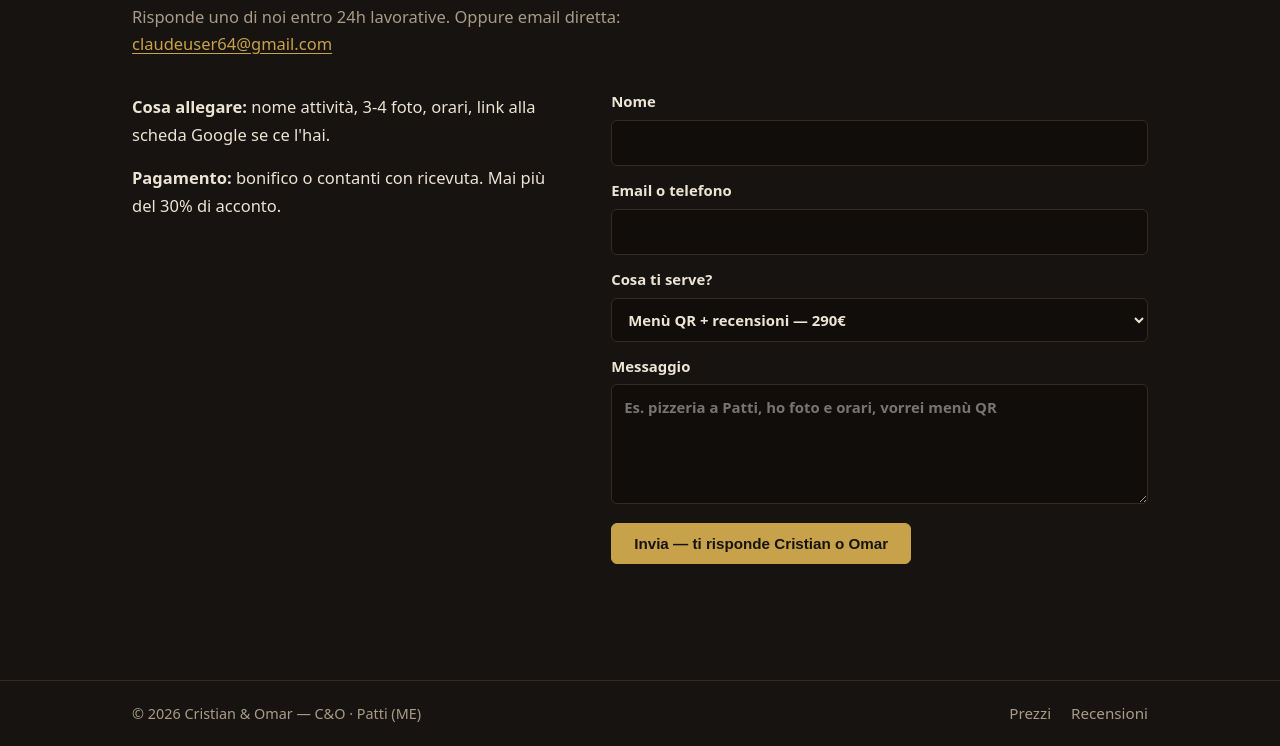
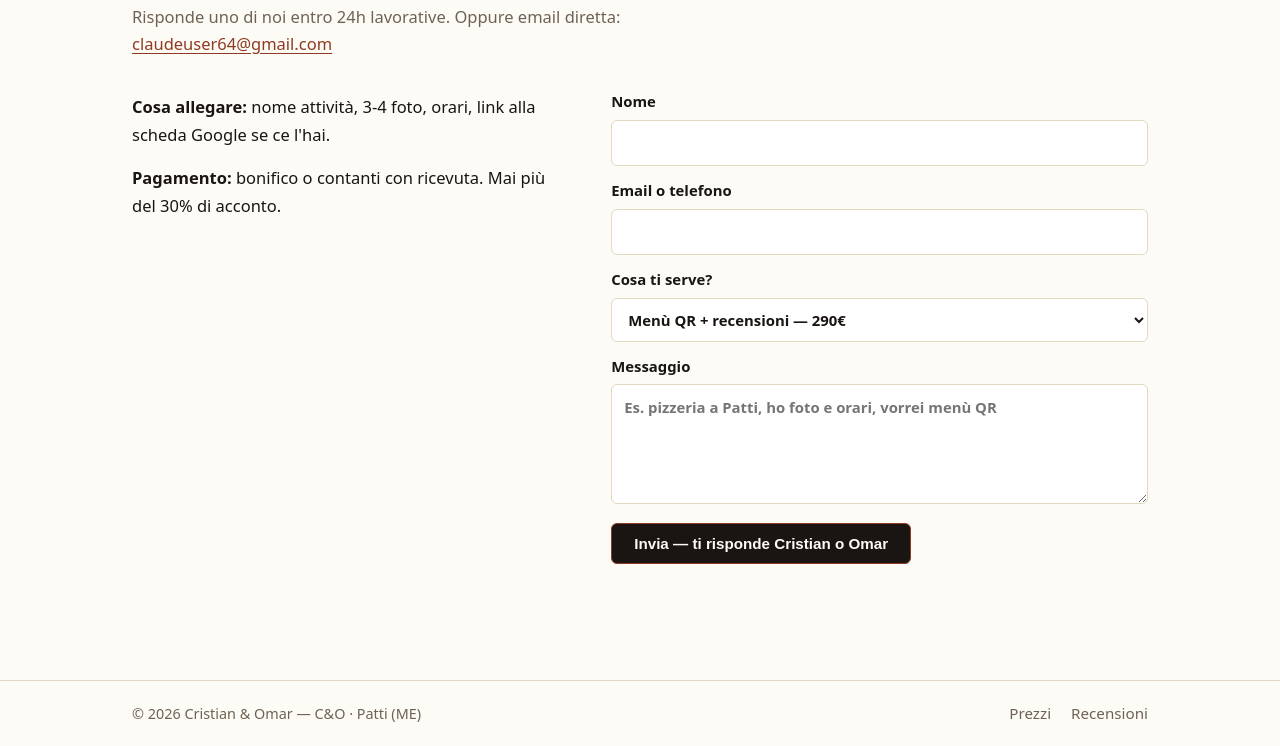
Before and after one commit to cristianbrigandi3-lgtm/c-and-o-digital, a plain HTML site: page index.html in a window 1280 px wide. Shown: the part 1952-2698 px from the top of the page. Drawn offline with Linux system fonts and the light colour scheme.

Commit message:
Palette carta+mattone da DESIGN-PRINCIPLES, via scuro/neon

```diff
--- a/css/styles.css
+++ b/css/styles.css
@@ -1,11 +1,11 @@
 :root {
-  --carta: #161310;
-  --carta-2: #201b15;
-  --inchiostro: #ece4d4;
-  --muted: #a89c88;
-  --linea: #332b20;
-  --verde: #c8a24b;
-  --verde-hover: #dbb65e;
+  --carta: #fdfbf6;
+  --carta-2: #f4eee1;
+  --inchiostro: #1a1512;
+  --muted: #6f6255;
+  --linea: #e3d8c2;
+  --mattone: #8f3a22;
+  --mattone-hover: #75301c;
   --radius: 6px;
   --max: 1060px;
 }
@@ -21,7 +21,7 @@ h1, h2, h3, .serif {
   font-weight: 600; line-height: 1.22; letter-spacing: -0.01em;
   color: var(--inchiostro);
 }
-a { color: var(--verde); }
+a { color: var(--mattone); }
 .topbar {
   border-bottom: 1px solid var(--linea);
   background: var(--carta);
@@ -35,11 +35,11 @@ a { color: var(--verde); }
 nav { margin-left: auto; display: flex; gap: 20px; font-size: 0.95rem; }
 nav a { color: var(--muted); text-decoration: none; }
 nav a:hover, nav a.active { color: var(--inchiostro); text-decoration: underline; text-underline-offset: 4px; }
-nav a.cta { color: var(--verde); font-weight: 600; }
+nav a.cta { color: var(--mattone); font-weight: 600; }
 .burger { display: none; margin-left: auto; background: none; border: 1px solid var(--linea); border-radius: var(--radius); padding: 6px 12px; font-size: 1rem; color: var(--inchiostro); }
 .skip { position: absolute; left: -9999px; top: 0; background: var(--inchiostro); color: #fff; padding: 10px 18px; z-index: 50; border-radius: 0 0 var(--radius) 0; }
 .skip:focus { left: 0; }
-a:focus-visible, button:focus-visible, input:focus-visible, select:focus-visible, textarea:focus-visible { outline: 2px solid var(--verde); outline-offset: 2px; }
+a:focus-visible, button:focus-visible, input:focus-visible, select:focus-visible, textarea:focus-visible { outline: 2px solid var(--mattone); outline-offset: 2px; }
 main { max-width: var(--max); margin: 0 auto; padding: 0 22px 80px; }
 .hero { display: grid; grid-template-columns: 1.25fr 0.75fr; gap: 48px; padding: 56px 0 40px; align-items: start; }
 .kicker { font-size: 0.8rem; letter-spacing: 0.12em; text-transform: uppercase; color: var(--muted); margin: 0 0 12px; }
@@ -49,10 +49,10 @@ main { max-width: var(--max); margin: 0 auto; padding: 0 22px 80px; }
 .nota { font-size: 0.88rem; color: var(--muted); margin-top: 14px; max-width: 52ch; }
 .actions { display: flex; gap: 18px; align-items: center; flex-wrap: wrap; }
 .btn {
-  display: inline-block; background: var(--verde); color: #161310; text-decoration: none;
-  padding: 11px 22px; border-radius: var(--radius); font-weight: 700; font-size: 0.95rem; border: 1px solid var(--verde);
+  display: inline-block; background: var(--inchiostro); color: #fdfbf6; text-decoration: none;
+  padding: 11px 22px; border-radius: var(--radius); font-weight: 700; font-size: 0.95rem; border: 1px solid var(--inchiostro);
 }
-.btn:hover { background: var(--verde-hover); border-color: var(--verde-hover); }
+.btn:hover { background: #000; border-color: #000; }
 .link { font-weight: 600; font-size: 0.95rem; }
 .scheda {
   border: 1px solid var(--linea); background: var(--carta-2);
@@ -94,15 +94,15 @@ ol.passaggi strong { color: var(--inchiostro); }
 form label { display: block; margin: 12px 0; font-weight: 600; font-size: 0.93rem; }
 form input, form select, form textarea {
   width: 100%; margin-top: 6px; padding: 10px 12px; font: inherit;
-  background: #100d0a; color: var(--inchiostro);
+  background: #fff; color: var(--inchiostro);
   border: 1px solid var(--linea); border-radius: var(--radius);
 }
-form input:focus, form select:focus, form textarea:focus { outline: 2px solid var(--verde); outline-offset: 1px; border-color: var(--verde); }
+form input:focus, form select:focus, form textarea:focus { outline: 2px solid var(--mattone); outline-offset: 1px; border-color: var(--mattone); }
 form button {
-  background: var(--verde); color: #161310; font-weight: 700; font-size: 0.95rem;
-  border: 1px solid var(--verde); border-radius: var(--radius); padding: 11px 22px; cursor: pointer;
+  background: var(--inchiostro); color: #fdfbf6; font-weight: 700; font-size: 0.95rem;
+  border: 1px solid var(--mattone); border-radius: var(--radius); padding: 11px 22px; cursor: pointer;
 }
-form button:hover { background: var(--verde-hover); }
+form button:hover { background: #000; }
 .recensione { border-top: 1px solid var(--linea); padding: 16px 0; }
 .recensione .stars { letter-spacing: 2px; }
 .recensione .who { color: var(--muted); font-size: 0.88rem; margin-top: 6px; }
```
Also changed, not shown: index.html (line endings or trailing spaces), recensioni.html (line endings or trailing spaces), servizi.html (line endings or trailing spaces).
